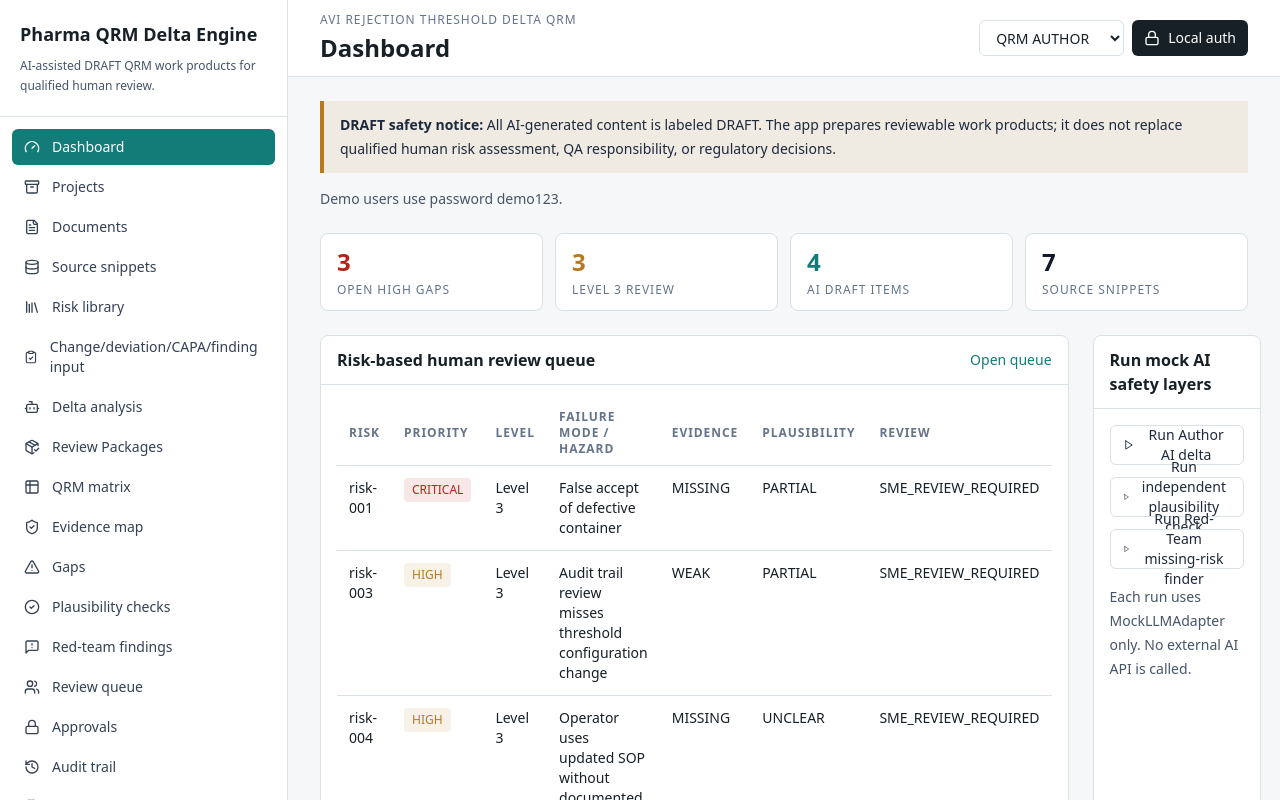
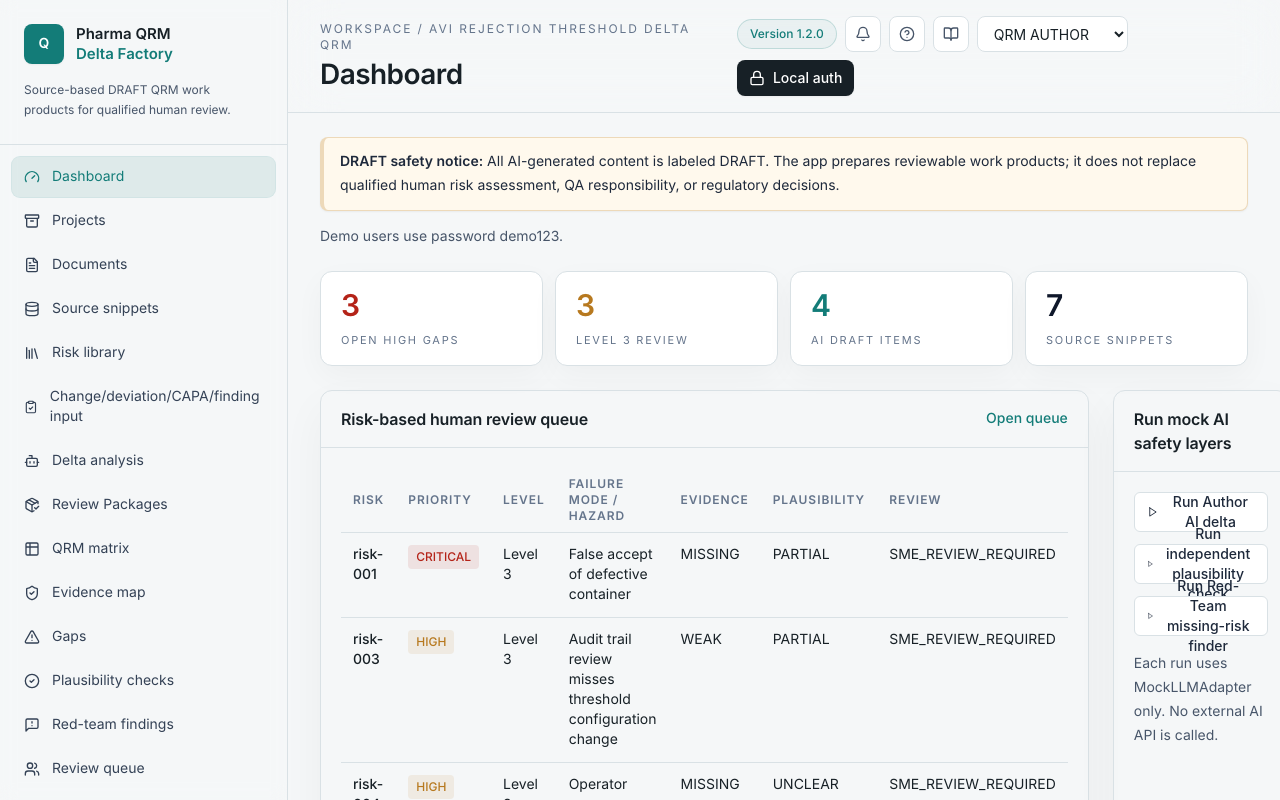
Before and after one commit to Fliegenbart/QRM-Delta-Factory, a Next.js app: page / in a window 1280 px wide. Shown: the top 800 px of the page. Built offline with nearby package versions, Linux system fonts and the light colour scheme.

Commit message:
Refine modern review dashboard design

```diff
--- a/app/globals.css
+++ b/app/globals.css
@@ -14,8 +14,15 @@
 
 body {
   margin: 0;
-  background: var(--background);
+  background:
+    linear-gradient(rgba(19, 124, 120, 0.035) 1px, transparent 1px),
+    linear-gradient(90deg, rgba(19, 124, 120, 0.035) 1px, transparent 1px),
+    var(--background);
+  background-size: 44px 44px;
   color: var(--foreground);
+  font-family: Inter, ui-sans-serif, system-ui, -apple-system, BlinkMacSystemFont, "Segoe UI", sans-serif;
+  -webkit-font-smoothing: antialiased;
+  text-rendering: geometricPrecision;
 }
 
 button,
@@ -28,3 +35,7 @@ textarea {
 table {
   border-collapse: collapse;
 }
+
+::selection {
+  background: rgba(19, 124, 120, 0.18);
+}
--- a/src/components/app-shell.tsx
+++ b/src/components/app-shell.tsx
@@ -19,6 +19,9 @@ import {
   PackageCheck,
   MessageSquareWarning,
   Play,
+  Bell,
+  BookOpen,
+  HelpCircle,
   ShieldCheck,
   Table2,
   Users
@@ -149,18 +152,24 @@ export function AppShell({ section, projectId }: { section: string; projectId?:
 
   return (
     <div className="min-h-screen bg-mist text-ink">
-      <aside className="fixed inset-y-0 left-0 hidden w-72 border-r border-line bg-white lg:block">
-        <div className="border-b border-line px-5 py-5">
-          <div className="text-lg font-semibold tracking-normal">Pharma QRM Delta Engine</div>
-          <div className="mt-2 text-xs leading-5 text-slate-600">AI-assisted DRAFT QRM work products for qualified human review.</div>
+      <aside className="fixed inset-y-0 left-0 hidden w-72 border-r border-line bg-white/92 backdrop-blur lg:block">
+        <div className="border-b border-line px-6 py-6">
+          <div className="flex items-center gap-3">
+            <div className="grid h-10 w-10 place-items-center rounded-lg bg-teal text-sm font-semibold text-white shadow-sm">Q</div>
+            <div>
+              <div className="text-[15px] font-semibold leading-5 tracking-normal">Pharma QRM</div>
+              <div className="text-[15px] font-semibold leading-5 tracking-normal text-teal">Delta Factory</div>
+            </div>
+          </div>
+          <div className="mt-4 text-xs leading-5 text-slate-600">Source-based DRAFT QRM work products for qualified human review.</div>
         </div>
         <nav className="h-[calc(100vh-104px)] overflow-y-auto px-3 py-3">
           {navItems.map(([slug, label, Icon]) => (
             <Link
               key={slug}
               href={slug === "dashboard" ? "/" : `/${slug}`}
-              className={`mb-1 flex items-center gap-3 rounded-md px-3 py-2 text-sm ${
-                active === slug ? "bg-teal text-white" : "text-slate-700 hover:bg-slate-100"
+              className={`mb-1 flex items-center gap-3 rounded-lg px-3 py-2.5 text-sm transition ${
+                active === slug ? "bg-teal/10 text-teal ring-1 ring-teal/15" : "text-slate-700 hover:bg-slate-100"
               }`}
             >
               <Icon className="h-4 w-4" aria-hidden />
@@ -171,15 +180,25 @@ export function AppShell({ section, projectId }: { section: string; projectId?:
       </aside>
 
       <main className="lg:pl-72">
-        <header className="sticky top-0 z-10 border-b border-line bg-white/95 px-4 py-3 backdrop-blur lg:px-8">
+        <header className="sticky top-0 z-10 border-b border-line bg-white/88 px-4 py-4 backdrop-blur-xl lg:px-8">
           <div className="flex flex-col gap-3 md:flex-row md:items-center md:justify-between">
             <div>
-              <div className="text-xs uppercase tracking-[0.08em] text-slate-500">{demoProject.name}</div>
-              <h1 className="mt-1 text-2xl font-semibold tracking-normal">{pageTitles[active] ?? "Dashboard"}</h1>
+              <div className="text-xs uppercase tracking-[0.16em] text-slate-500">Workspace / {demoProject.name}</div>
+              <h1 className="mt-1 text-[28px] font-semibold leading-tight tracking-[-0.02em]">{pageTitles[active] ?? "Dashboard"}</h1>
             </div>
             <div className="flex flex-wrap items-center gap-2">
+              <span className="hidden rounded-full border border-teal/20 bg-teal/5 px-3 py-1.5 text-xs font-medium text-teal md:inline-flex">Version 1.2.0</span>
+              <button type="button" className="hidden h-9 w-9 place-items-center rounded-lg border border-line bg-white text-slate-600 md:grid" aria-label="Notifications">
+                <Bell className="h-4 w-4" />
+              </button>
+              <button type="button" className="hidden h-9 w-9 place-items-center rounded-lg border border-line bg-white text-slate-600 md:grid" aria-label="Help">
+                <HelpCircle className="h-4 w-4" />
+              </button>
+              <button type="button" className="hidden h-9 w-9 place-items-center rounded-lg border border-line bg-white text-slate-600 md:grid" aria-label="Documentation">
+                <BookOpen className="h-4 w-4" />
+              </button>
               <select
-                className="h-9 rounded-md border border-line bg-white px-3 text-sm"
+                className="h-9 rounded-lg border border-line bg-white px-3 text-sm"
                 value={role}
                 onChange={(event) => setRole(event.target.value)}
                 aria-label="Current role"
@@ -192,7 +211,7 @@ export function AppShell({ section, projectId }: { section: string; projectId?:
               </select>
               <button
                 type="button"
-                className="inline-flex h-9 items-center gap-2 rounded-md bg-ink px-3 text-sm font-medium text-white"
+                className="inline-flex h-9 items-center gap-2 rounded-lg bg-ink px-3 text-sm font-medium text-white shadow-sm"
                 onClick={() => setLoginMessage(`Active local demo role: ${role.replaceAll("_", " ")}`)}
               >
                 <Lock className="h-4 w-4" aria-hidden />
@@ -281,7 +300,7 @@ function renderSection(
 
 function Notice({ text }: { text: string }) {
   return (
-    <div className="border-l-4 border-amber bg-amber/10 px-4 py-3 text-sm leading-6 text-slate-800">
+    <div className="rounded-lg border border-amber/25 border-l-4 bg-[#fff9ed] px-4 py-3 text-sm leading-6 text-slate-800 shadow-sm">
       <strong className="font-semibold">DRAFT safety notice:</strong> {text}
     </div>
   );
@@ -289,12 +308,12 @@ function Notice({ text }: { text: string }) {
 
 function Panel({ title, children, action }: { title: string; children: React.ReactNode; action?: React.ReactNode }) {
   return (
-    <section className="rounded-lg border border-line bg-white">
-      <div className="flex items-center justify-between border-b border-line px-4 py-3">
-        <h2 className="text-base font-semibold tracking-normal">{title}</h2>
+    <section className="rounded-xl border border-line bg-white/94 shadow-[0_18px_45px_rgba(23,32,38,0.045)]">
+      <div className="flex items-center justify-between border-b border-line px-5 py-4">
+        <h2 className="text-base font-semibold tracking-[-0.01em]">{title}</h2>
         {action}
       </div>
-      <div className="p-4">{children}</div>
+      <div className="p-5">{children}</div>
     </section>
   );
 }
@@ -307,9 +326,9 @@ function Stat({ label, value, tone = "slate" }: { label: string; value: string |
     danger: "text-danger"
   }[tone];
   return (
-    <div className="rounded-lg border border-line bg-white px-4 py-3">
-      <div className={`text-2xl font-semibold ${toneClass}`}>{value}</div>
-      <div className="mt-1 text-xs uppercase tracking-[0.08em] text-slate-500">{label}</div>
+    <div className="rounded-xl border border-line bg-white px-5 py-4 shadow-[0_10px_30px_rgba(23,32,38,0.035)]">
+      <div className={`text-3xl font-semibold tracking-[-0.03em] ${toneClass}`}>{value}</div>
+      <div className="mt-2 text-[11px] uppercase tracking-[0.16em] text-slate-500">{label}</div>
     </div>
   );
 }
@@ -549,7 +568,7 @@ function ReviewPackagesSection(context: Parameters<typeof renderSection>[1]) {
 
       {packages.length > 0 ? (
         <Panel title="Risk Review Summary">
-          <div className="grid gap-3 md:grid-cols-6">
+          <div className="grid gap-0 overflow-hidden rounded-xl border border-line bg-white md:grid-cols-6">
             <Stat label="Total packages" value={workload.total_packages} />
             <Stat label="Ready for review" value={workload.ready_for_review} tone="teal" />
             <Stat label="Input incomplete" value={workload.input_incomplete} tone="amber" />
@@ -558,7 +577,7 @@ function ReviewPackagesSection(context: Parameters<typeof renderSection>[1]) {
             <Stat label="Plausibility FAIL" value={workload.plausibility_fail} tone="danger" />
           </div>
           <div className="mt-6 grid gap-4 lg:grid-cols-[0.9fr_1.1fr]">
-            <div className="rounded-lg border border-line p-4">
+            <div className="rounded-xl border border-line bg-white p-5">
               <h3 className="font-semibold">Review workload</h3>
               <ul className="mt-3 space-y-2 text-sm leading-6 text-slate-700">
                 <li>Level 0: {workload.level_counts.LEVEL_0_BASELINE_UNCHANGED} items - no detailed review required</li>
@@ -567,12 +586,12 @@ function ReviewPackagesSection(context: Parameters<typeof renderSection>[1]) {
                 <li>Level 3: {workload.level_counts.LEVEL_3_FULL_SME_QA_REVIEW} items - full SME/QA review</li>
               </ul>
             </div>
-            <div className="rounded-lg border border-line p-4">
+            <div className="rounded-xl border border-line bg-white p-5">
               <h3 className="font-semibold">Human review saved</h3>
-              <div className="mt-3 grid gap-3 sm:grid-cols-3">
-                <Metric label="Estimated manual baseline" value={`${workload.manual_baseline_hours.toFixed(1)} h`} />
-                <Metric label="Estimated assisted review" value={`${workload.assisted_review_hours.toFixed(1)} h`} />
-                <Metric label="Estimated reduction" value={`${workload.estimated_reduction_percent}%`} tone="teal" />
+              <div className="mt-4 grid gap-4 sm:grid-cols-3">
+                <GaugeMetric label="Manual baseline" value={workload.manual_baseline_hours} max={20} suffix="h" tone="slate" />
+                <GaugeMetric label="Assisted review" value={workload.assisted_review_hours} max={20} suffix="h" tone="teal" />
+                <GaugeMetric label="Reduction" value={workload.estimated_reduction_percent} max={100} suffix="%" tone="teal" />
               </div>
               <p className="mt-3 text-sm leading-6 text-slate-600">Indicative MVP estimate only. It shows how consultant and expert time is redirected toward exceptions instead of document hunting.</p>
             </div>
@@ -923,16 +942,17 @@ function Metric({ label, value, tone = "slate" }: { label: string; value: string
 
 function QueueItemRow({ item }: { item: ReviewQueueItem }) {
   const tone = item.review_level === "LEVEL_3_FULL_SME_QA_REVIEW" ? "danger" : item.review_level === "INPUT_INCOMPLETE" || item.review_level === "LEVEL_2_TARGETED_SME_REVIEW" ? "amber" : "slate";
+  const rail = tone === "danger" ? "border-l-danger" : tone === "amber" ? "border-l-amber" : "border-l-teal";
   return (
-    <div className="rounded-lg border border-line p-4">
+    <div className={`rounded-xl border border-l-4 border-line ${rail} bg-white p-4 shadow-[0_12px_35px_rgba(23,32,38,0.035)]`}>
       <div className="flex flex-col gap-3 lg:flex-row lg:items-start lg:justify-between">
         <div>
           <div className="flex flex-wrap items-center gap-2">
             <span className="font-semibold">{item.risk_id}</span>
-            <Badge tone={tone}>{item.review_level}</Badge>
+            <Badge tone={tone}>{formatBadge(item.review_level)}</Badge>
             {item.badges.map((badge) => (
               <span key={badge} className="rounded bg-slate-100 px-2 py-1 text-xs font-medium text-slate-700">
-                {badge}
+                {formatBadge(badge)}
               </span>
             ))}
           </div>
@@ -948,6 +968,50 @@ function QueueItemRow({ item }: { item: ReviewQueueItem }) {
           </div>
         </div>
       </div>
+    </div>
+  );
+}
+
+function formatBadge(value: string) {
+  const labels: Record<string, string> = {
+    INPUT_INCOMPLETE: "Input incomplete",
+    READY_FOR_PLAUSIBILITY_CHECK: "Ready for check",
+    PLAUSIBILITY_PASS: "Plausibility pass",
+    PLAUSIBILITY_PARTIAL: "Plausibility partial",
+    PLAUSIBILITY_FAIL: "Plausibility fail",
+    EVIDENCE_MISSING: "Evidence missing",
+    SME_REQUIRED: "SME required",
+    QA_REQUIRED: "QA required",
+    AUTHOR_OPS_ACTION: "Author/Ops action",
+    LEVEL_0_BASELINE_UNCHANGED: "Level 0",
+    LEVEL_1_QUICK_CHECK: "Level 1 quick check",
+    LEVEL_2_TARGETED_SME_REVIEW: "Level 2 targeted SME",
+    LEVEL_3_FULL_SME_QA_REVIEW: "Level 3 full SME/QA"
+  };
+  return labels[value] ?? value.replaceAll("_", " ").toLowerCase();
+}
+
+function GaugeMetric({ label, value, max, suffix, tone }: { label: string; value: number; max: number; suffix: string; tone: "slate" | "teal" }) {
+  const pct = Math.max(0, Math.min(100, (value / max) * 100));
+  const color = tone === "teal" ? "#137c78" : "#4b5563";
+  return (
+    <div className="rounded-xl bg-slate-50 p-4">
+      <div
+        className="mx-auto grid h-28 w-28 place-items-center rounded-full"
+        style={{
+          background: `conic-gradient(${color} ${pct}%, #e6ecef ${pct}% 100%)`
+        }}
+      >
+        <div className="grid h-20 w-20 place-items-center rounded-full bg-white shadow-inner">
+          <div className="text-center">
+            <div className="text-2xl font-semibold tracking-[-0.03em] text-slate-950">
+              {value.toFixed(suffix === "%" ? 0 : 1)}
+              <span className="text-sm">{suffix}</span>
+            </div>
+          </div>
+        </div>
+      </div>
+      <div className="mt-3 text-center text-[11px] font-medium uppercase tracking-[0.16em] text-slate-500">{label}</div>
     </div>
   );
 }
```
